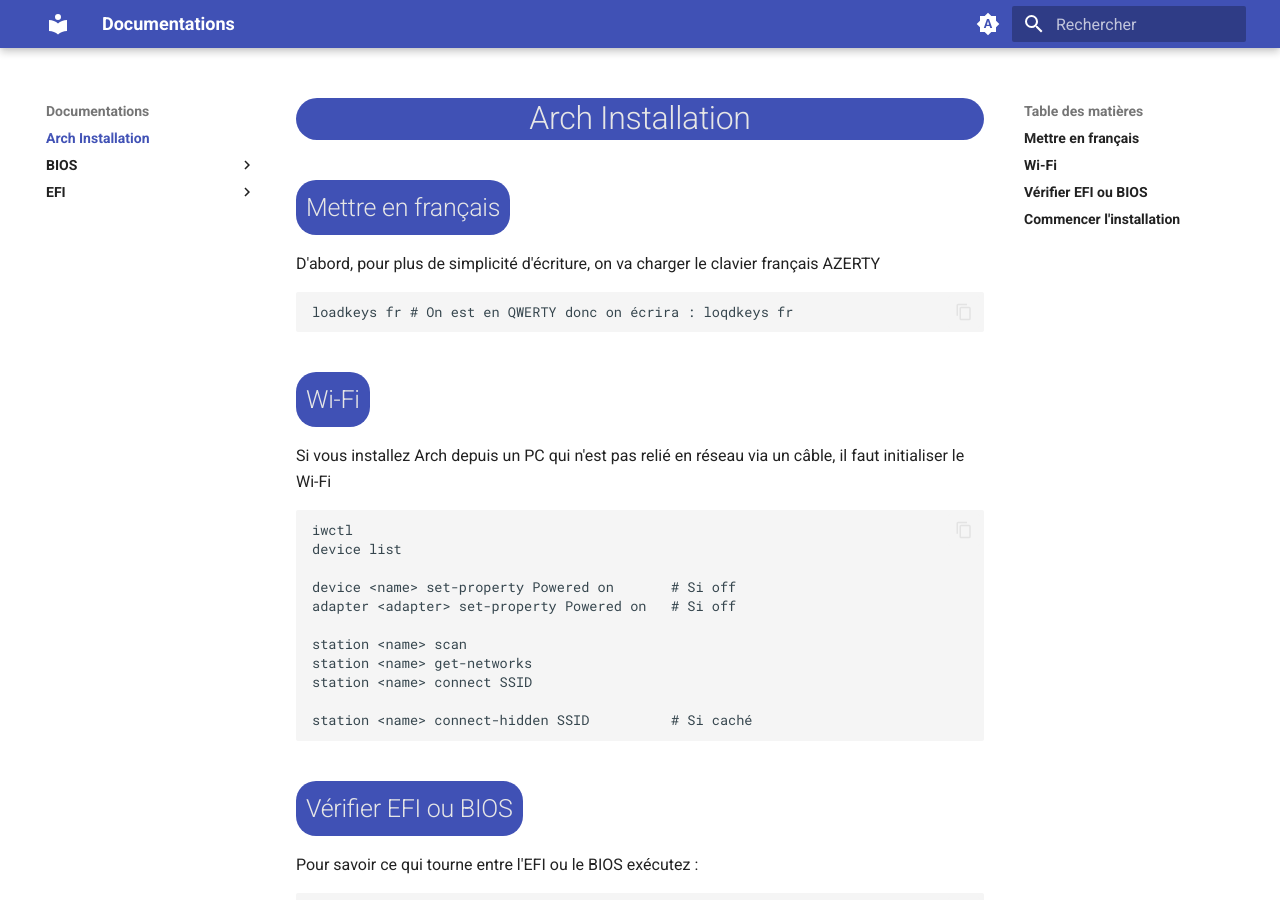
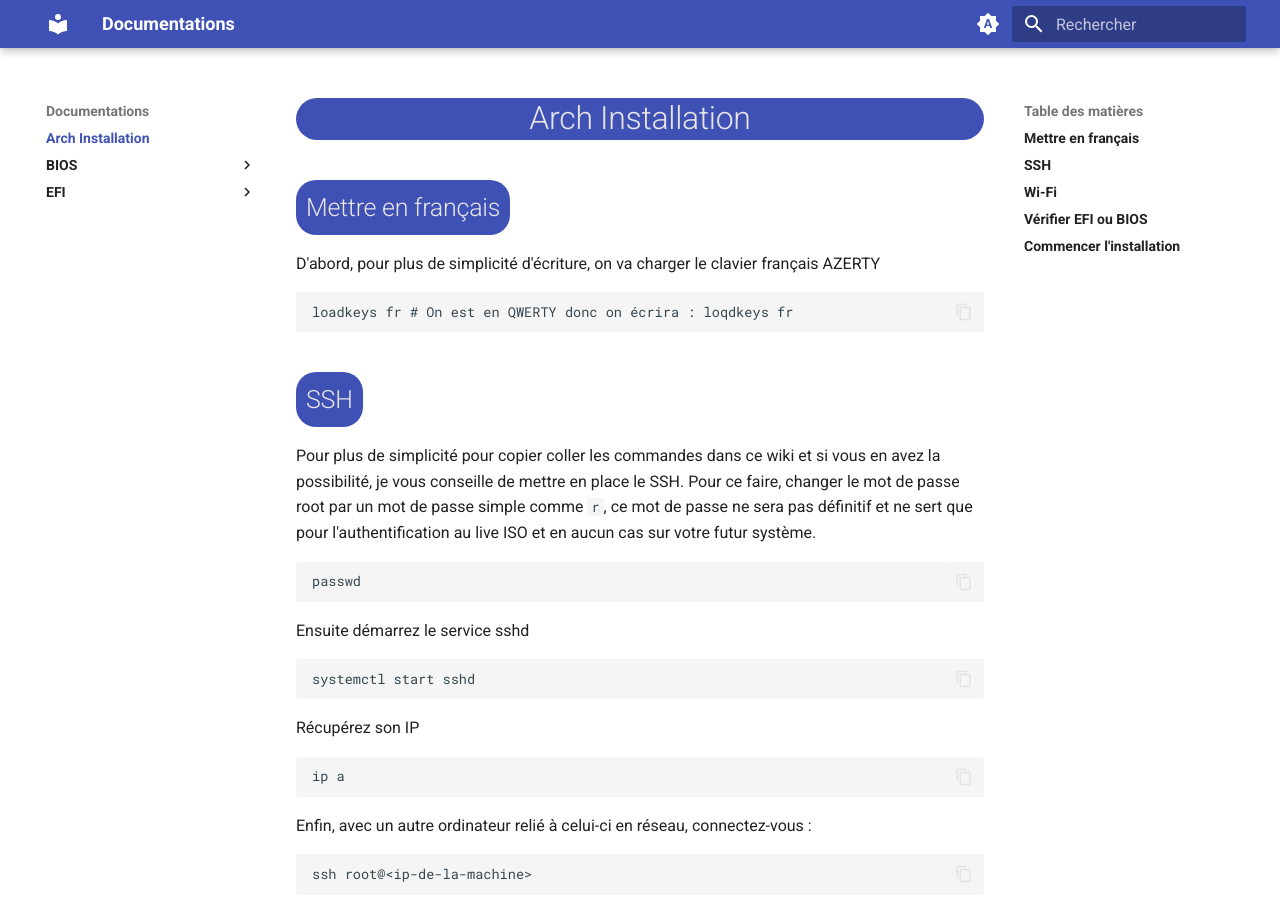
Before and after one commit to Loanbrwsk1/Installer-Arch, an MkDocs documentation site: the page built from docs/index.md, in a window 1280 px wide and 900 px high. Built offline with MkDocs 1.6.1 and Material for MkDocs 9.7.7, drawn with Linux system fonts in a browser that asks for light colours; some of the changed text lies outside the part shown.

Commit message:
add ssh connection

````diff
--- a/docs/index.md
+++ b/docs/index.md
@@ -7,6 +7,34 @@
 ```bash
 loadkeys fr # On est en QWERTY donc on écrira : loqdkeys fr
 ```
+
+## SSH
+
+Pour plus de simplicité pour copier coller les commandes dans ce wiki et si vous en avez la possibilité, je vous conseille de mettre en place le SSH. Pour ce faire, changer le mot de passe root par un mot de passe simple comme ```r```, ce mot de passe ne sera pas définitif et ne sert que pour l'authentification au live ISO et en aucun cas sur votre futur système.
+
+```bash
+passwd
+```
+
+Ensuite démarrez le service sshd
+
+```bash
+systemctl start sshd
+```
+
+Récupérez son IP
+
+```bash
+ip a
+```
+
+Enfin, avec un autre ordinateur relié à celui-ci en réseau, connectez-vous :
+
+```bash
+ssh root@<ip-de-la-machine>
+```
+
+Entrez le mot de passe entré à l'instant et vous êtes connecté.
 
 ## Wi-Fi
 
````
Also changed, not shown: site/index.html, site/search/search_index.js, site/search/search_index.json.
